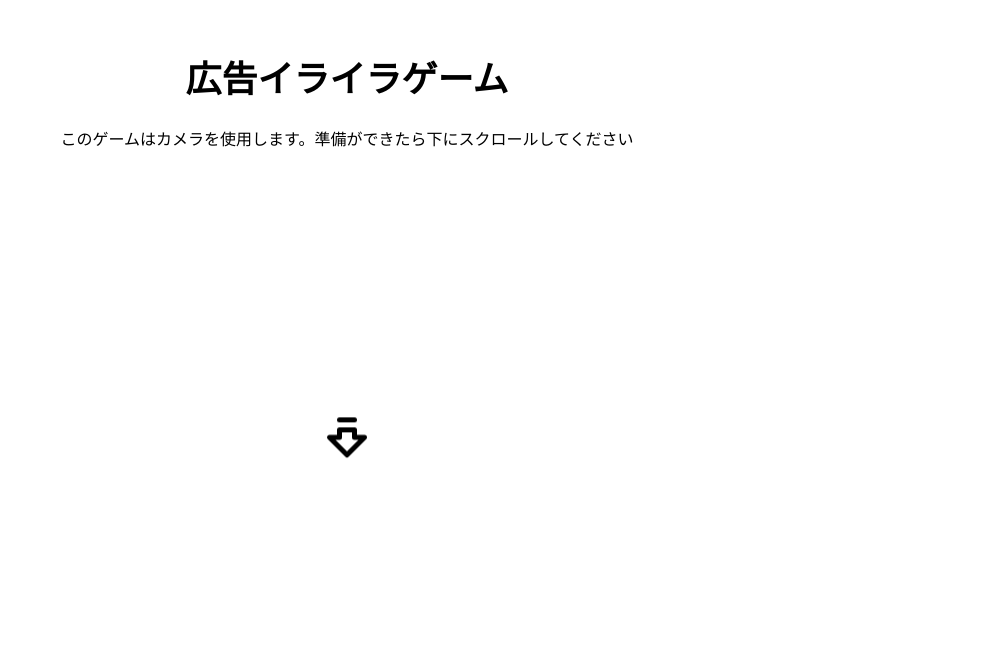
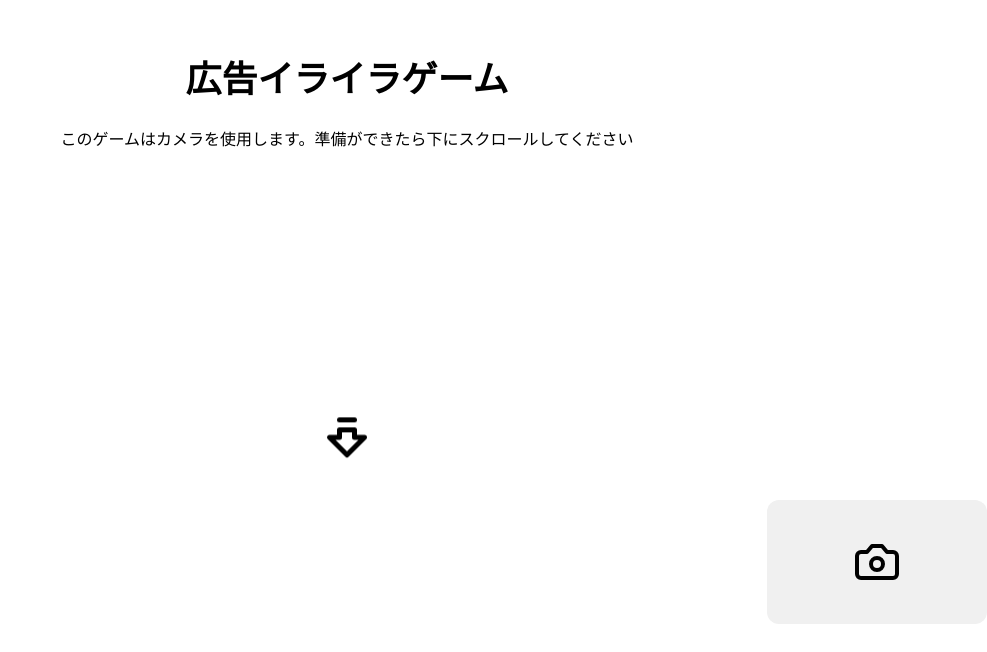
Before and after one commit to marina1017/eye-catcher-game, a React (Vite) app: page / in a window 1280 px wide. Shown: the part 300-952 px from the top of the page, without its empty margins (293-1280 px from the left). Built offline with nearby package versions, Linux system fonts and the light colour scheme.

Commit message:
カメラフィールドを追加

```diff
--- a/src/components/GameSection.tsx
+++ b/src/components/GameSection.tsx
@@ -1,6 +1,7 @@
 import React from 'react';
 import '../styles/GameSection.scss';
-import { ArrowBigDownDashIcon } from 'lucide-react';
+import { ArrowBigDownDashIcon, Camera } from 'lucide-react';
+
 
 const GameSection = () => {
   return (
@@ -15,6 +16,10 @@ const GameSection = () => {
 
       <section className="game-section__section">
         <h2 className='game-section__title'>キャリブレーション</h2>
+        <div className="game-section__camera-feed">
+          <Camera size={48} />
+        </div>
+
       </section>
 
       <section className="game-section__section">
--- a/src/styles/GameSection.scss
+++ b/src/styles/GameSection.scss
@@ -31,6 +31,20 @@
       bottom: 32px;
       animation: bounce 1s infinite;
     }
+    &__camera-feed {
+      position:absolute;
+      top: 0;
+      right: 0;
+      width: 100%;
+      max-width: 220px;
+      aspect-ratio: 16 / 9;
+      background-color: #f0f0f0;
+      border-radius: 12px;
+      display: flex;
+      align-items: center;
+      justify-content: center;
+      margin-bottom: 24px;
+    }
   }
 
   @keyframes bounce {
```
